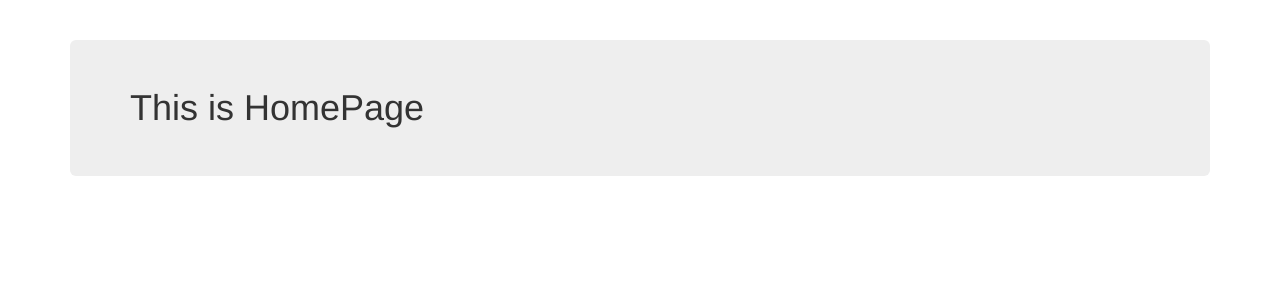
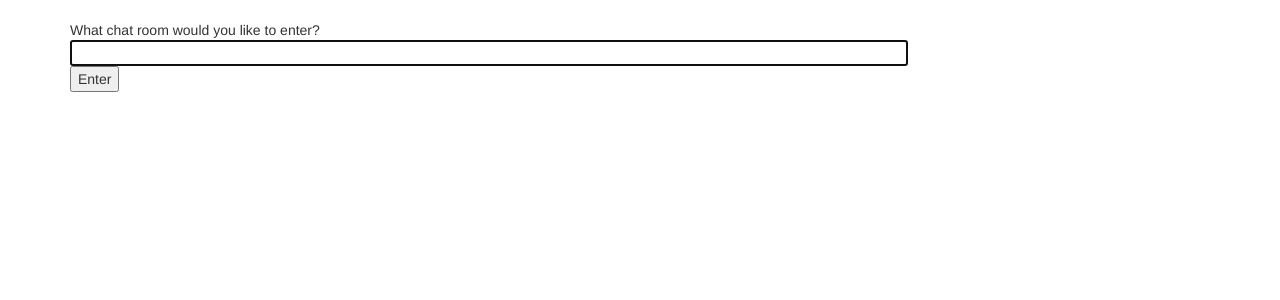
Before and after one commit to Rohan17rp/Idle, a Django app: page / in a window 1280 px wide. Shown: the part 51-351 px from the top of the page. Run offline with Django 3.2, Linux system fonts and the light colour scheme; some libraries are stand-ins or nearby versions.

Commit message:
Single person chat

```diff
--- a/idle/idle/settings.py
+++ b/idle/idle/settings.py
@@ -38,7 +38,8 @@ INSTALLED_APPS = [
     'django.contrib.sessions',
     'django.contrib.messages',
     'django.contrib.staticfiles',
-    'messenger_app'
+    'messenger_app',
+    'channels',
 ]
 
 MIDDLEWARE = [
@@ -120,3 +121,6 @@ USE_TZ = True
 # https://docs.djangoproject.com/en/3.0/howto/static-files/
 
 STATIC_URL = '/static/'
+
+# Channels
+ASGI_APPLICATION = 'idle.routing.application'
--- a/idle/idle/urls.py
+++ b/idle/idle/urls.py
@@ -16,9 +16,10 @@ Including another URLconf
 from django.contrib import admin
 from django.urls import path
 from messenger_app import views
+from django.conf.urls import include
 
 urlpatterns = [
+    path('message/', include('messenger_app.urls')),
     path('', views.index, name='index'),
     path('admin/', admin.site.urls),
-    path('message/', views.chat_page_view, name='form_name')
 ]
--- /dev/null
+++ b/idle/messenger_app/urls.py
@@ -0,0 +1,6 @@
+from django.urls import path
+from messenger_app import views
+
+urlpatterns = [
+    path('<str:room_name>/', views.chat_page_view, name='room'),
+]
--- a/idle/messenger_app/views.py
+++ b/idle/messenger_app/views.py
@@ -5,5 +5,7 @@ from messenger_app import models
 def index(request):
     return render(request, 'messenger_app/index.html')
 
-def chat_page_view(request):
-    return render(request, 'messenger_app/chat_page.html')
+def chat_page_view(request, room_name):
+    return render(request, 'messenger_app/chat_page.html', {
+        'room_name' : room_name
+    })
--- a/idle/templates/messenger_app/base.html
+++ b/idle/templates/messenger_app/base.html
@@ -7,7 +7,7 @@
         <!-- Latest compiled and minified CSS -->
         <link rel="stylesheet" href="https://maxcdn.bootstrapcdn.com/bootstrap/3.3.7/css/bootstrap.min.css" integrity="sha384-BVYiiSIFeK1dGmJRAkycuHAHRg32OmUcww7on3RYdg4Va+PmSTsz/K68vbdEjh4u" crossorigin="anonymous">
 
-        <title>Home</title>
+        <title>Idle</title>
     </head>
     <body>
         <nav class="navbar navbar-default navbar-static-top">
--- a/idle/templates/messenger_app/index.html
+++ b/idle/templates/messenger_app/index.html
@@ -1,5 +1,21 @@
 <!DOCTYPE html>
 {% extends "messenger_app/base.html" %}
     {% block body_block %}
-        <h1 class="jumbotron">This is HomePage</h1>
-        {% endblock %}
+    What chat room would you like to enter?<br>
+    <input id="room-name-input" type="text" size="100"><br>
+    <input id="room-name-submit" type="button" value="Enter">
+
+    <script>
+        document.querySelector('#room-name-input').focus();
+        document.querySelector('#room-name-input').onkeyup = function(e) {
+            if (e.keyCode === 13) {  // enter, return
+                document.querySelector('#room-name-submit').click();
+            }
+        };
+
+        document.querySelector('#room-name-submit').onclick = function(e) {
+            var roomName = document.querySelector('#room-name-input').value;
+            window.location.pathname = '/message/' + roomName + '/';
+        };
+    </script>
+    {% endblock %}
```
Also changed, not shown: idle/idle/routing.py (added, +12 -0 lines), idle/messenger_app/consumers.py (added, +17 -0 lines), idle/messenger_app/routing.py (added, +7 -0 lines), idle/templates/messenger_app/chat_page.html (+40 -1 lines), 1 other file.
